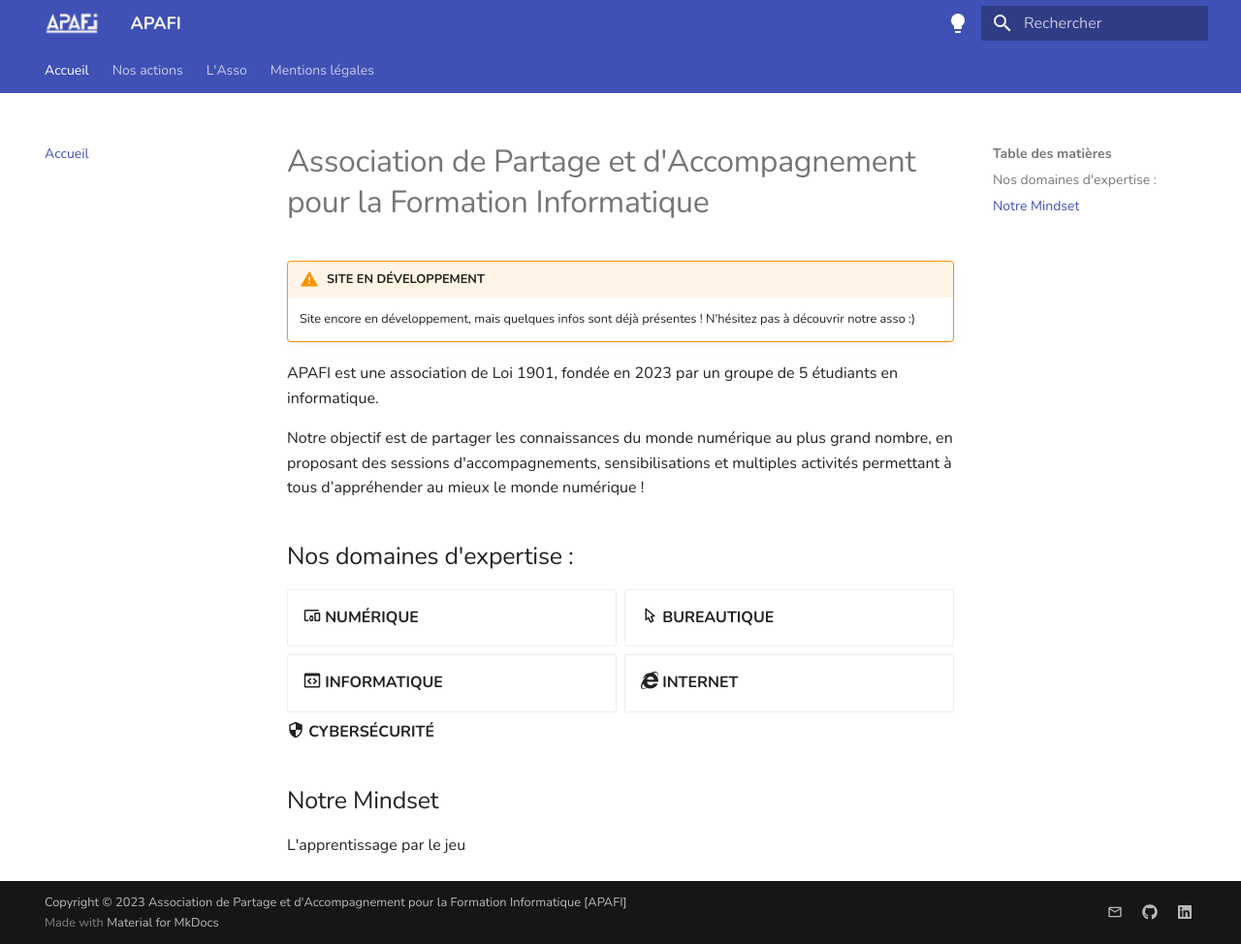
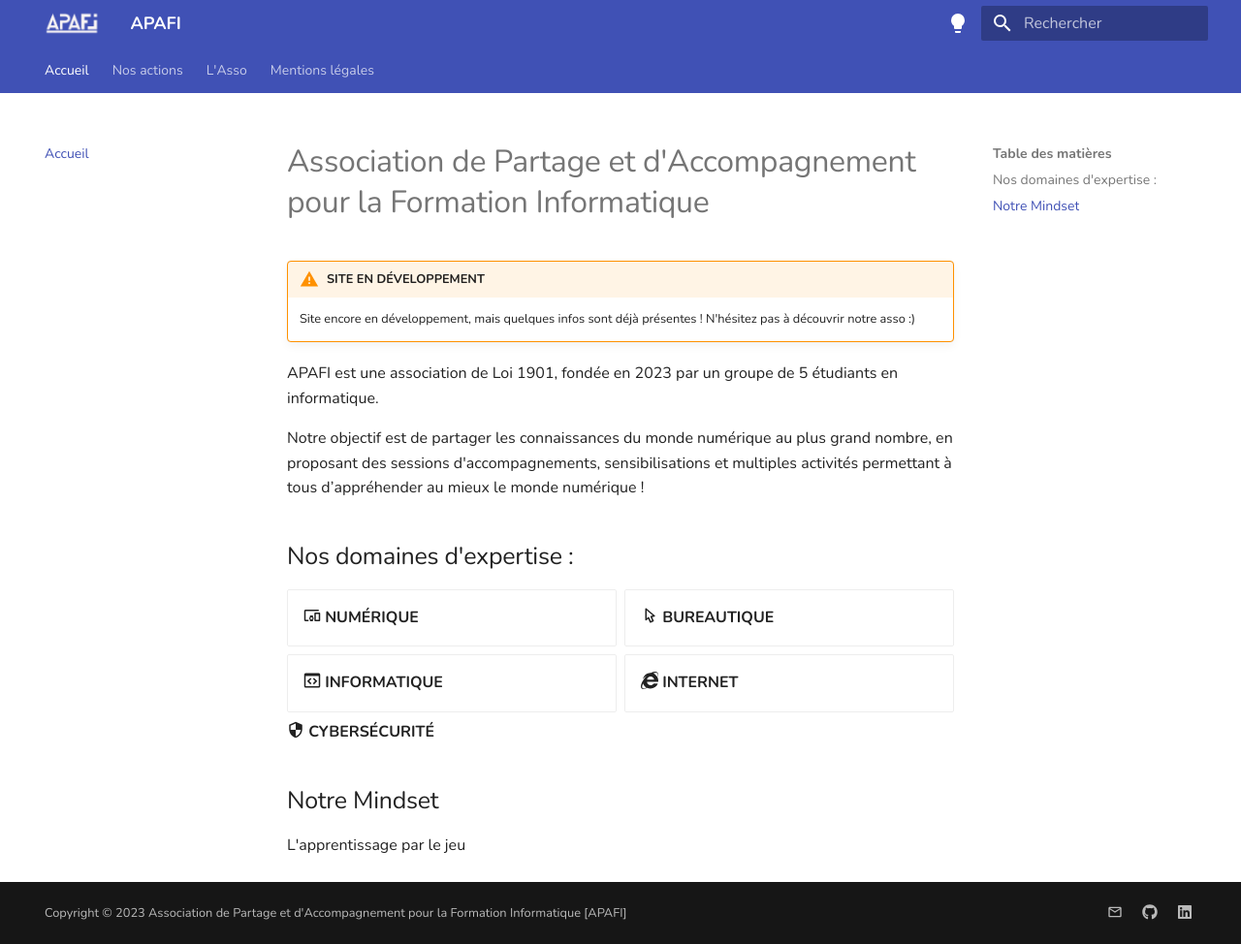
Before and after one commit to APAFI/wiki, an MkDocs documentation site: the page built from docs/index.md, in a window 1280 px wide and 974 px high. Shown: the whole window at 97% size. Built offline with MkDocs 1.6.1 and Material for MkDocs 9.7.7, drawn with Linux system fonts in a browser that asks for light colours.

Commit message:
Removed generator

```diff
--- a/mkdocs.yml
+++ b/mkdocs.yml
@@ -17,7 +17,7 @@ site_name: APAFI
 copyright: Copyright &copy; 2023 Association de Partage et d'Accompagnement pour la Formation Informatique [APAFI]
 extra:
   homepage: https://apafi.fr/
-  generator: true
+  generator: false
   social :
     - icon: material/email-outline
       link: mailto:contact@apafi.fr?subject=[APAFI] - Contact
```
